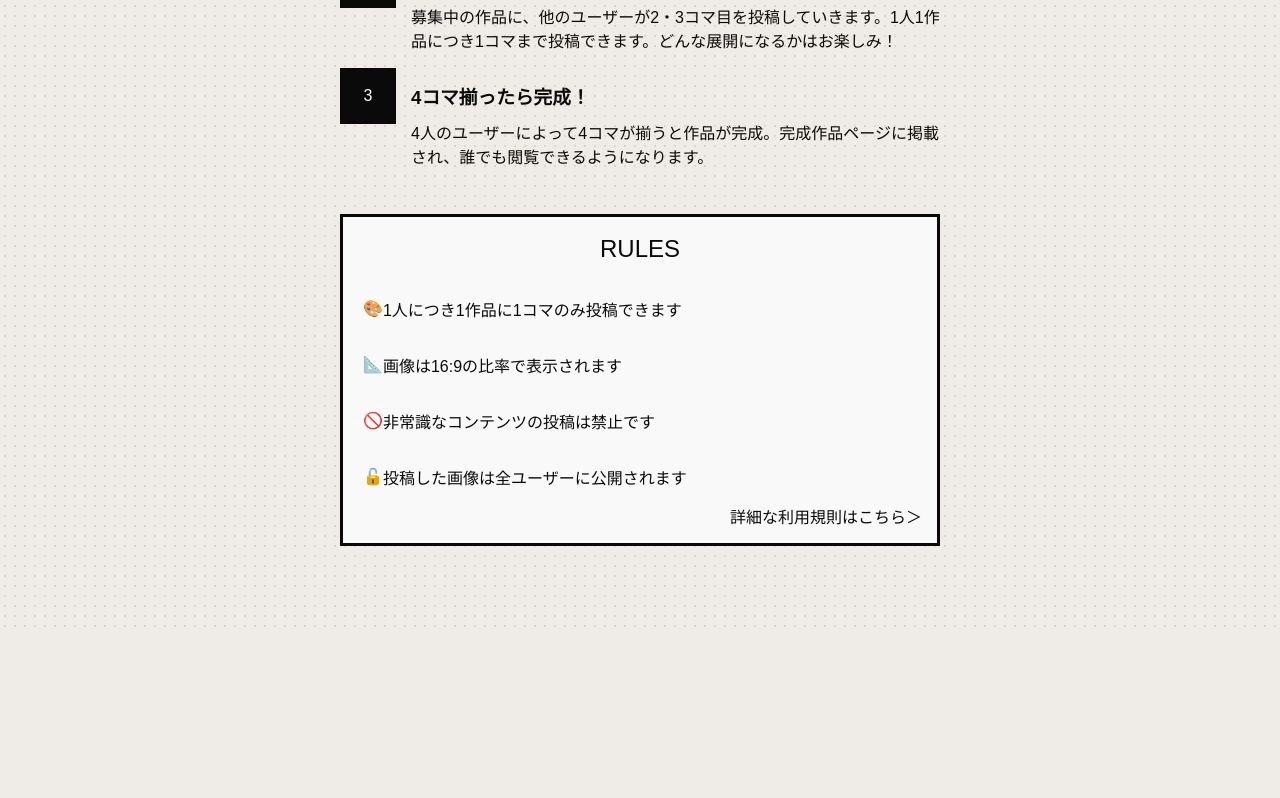
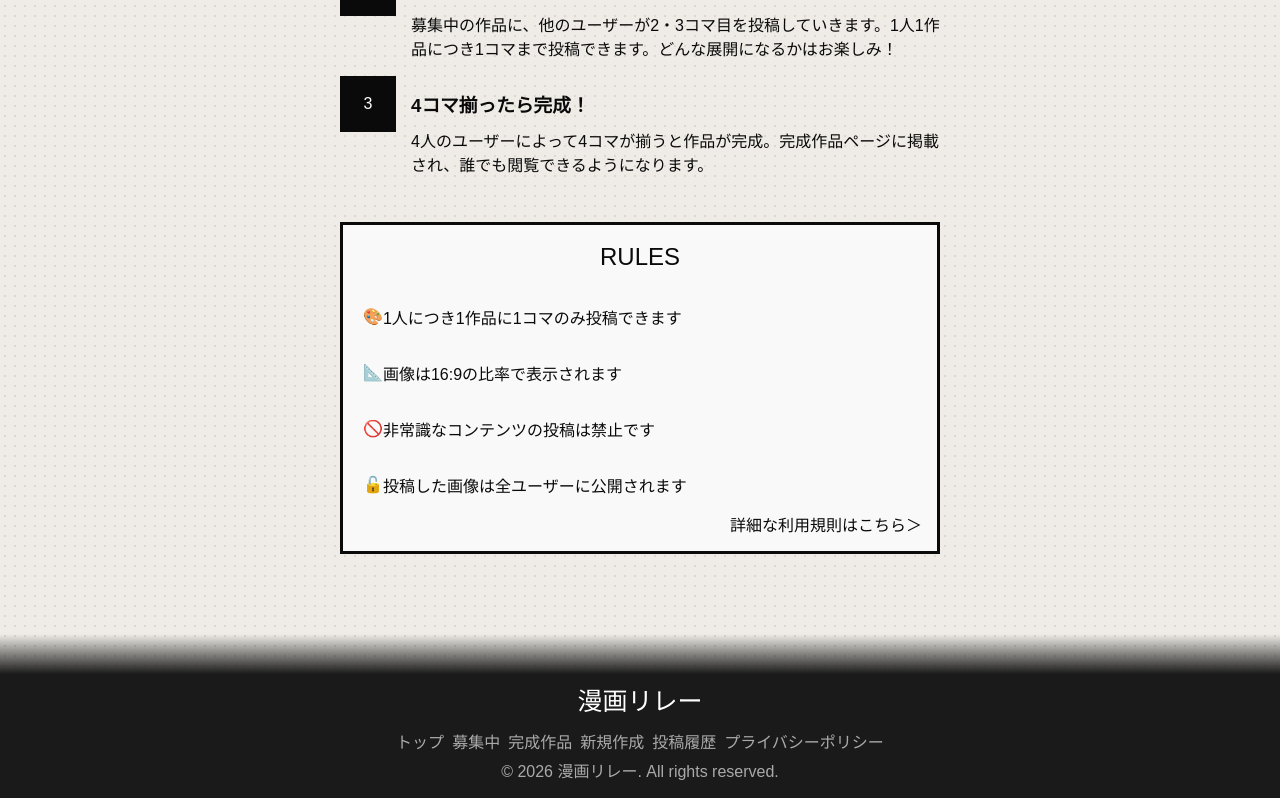
Before and after one commit to tororo-kombu/manga-relay, a Next.js app: page / in a window 1280 px wide. Shown: the part 489-1287 px from the top of the page. Before the commit the page ends 1123 px from the top, so only its background shows below. Built offline with nearby package versions, Linux system fonts and the light colour scheme; no server answers; a web font is replaced by a local one.

Commit message:
add footer

```diff
--- a/app/layout.tsx
+++ b/app/layout.tsx
@@ -1,12 +1,21 @@
 import './globals.css'
-import NavBar from '../components/NavBar'
+import NavBar from '@/components/NavBar'
+import Footer from '@/components/Footer'
+
+export const metadata = {
+  title: '漫画リレー',
+  description: 'みんなで繋ぐ、4コマ漫画。',
+}
 
 export default function RootLayout({ children }: { children: React.ReactNode }) {
   return (
     <html lang="ja">
-      <body>
+      <body style={{ display: 'flex', flexDirection: 'column', minHeight: '100vh' }}>
         <NavBar />
-        {children}
+        <main style={{ flex: 1 }}>
+          {children}
+        </main>
+        <Footer />
       </body>
     </html>
   )
--- /dev/null
+++ b/components/Footer.tsx
@@ -0,0 +1,40 @@
+import Link from 'next/link'
+
+export default function Footer() {
+  return (
+    <footer style={{
+      background: 'linear-gradient(to bottom, #00000000 0px, #1a1a1a 40px)',
+      margin: 'auto 0 -8px -8px',
+      width: 'calc(100% + 16px)',
+    }} className="px-6 pt-16 pb-8">
+      <div className="max-w-4xl mx-auto">
+        <div className="text-center mb-8">
+          <div className="title-manga text-5xl" style={{color: '#ffffff', fontSize: '25px', margin: '55px 0 15px 0'}}>
+            漫画リレー
+          </div>
+        </div>
+
+        {/* リンク */}
+        <div className="flex flex-wrap justify-center gap-6 mb-8">
+          {[
+            { href: '/', label: 'トップ' },
+            { href: '/recruiting', label: '募集中' },
+            { href: '/completed', label: '完成作品' },
+            { href: '/create', label: '新規作成' },
+            { href: '/history', label: '投稿履歴' },
+            { href: '/privacy', label: 'プライバシーポリシー' },
+          ].map((link) => (
+            <Link key={link.href} href={link.href} className="footer-link" style={{color: '#ffffffa0', margin: '0 4px 0 4px'}}>
+              {link.label}
+            </Link>
+          ))}
+        </div>
+
+        {/* コピーライト */}
+        <p className="text-center text-xs font-bold" style={{ color: '#ffffffa0', marginTop: '5px' }}>
+          © {new Date().getFullYear()} 漫画リレー. All rights reserved.
+        </p>
+      </div>
+    </footer>
+  )
+}
```
